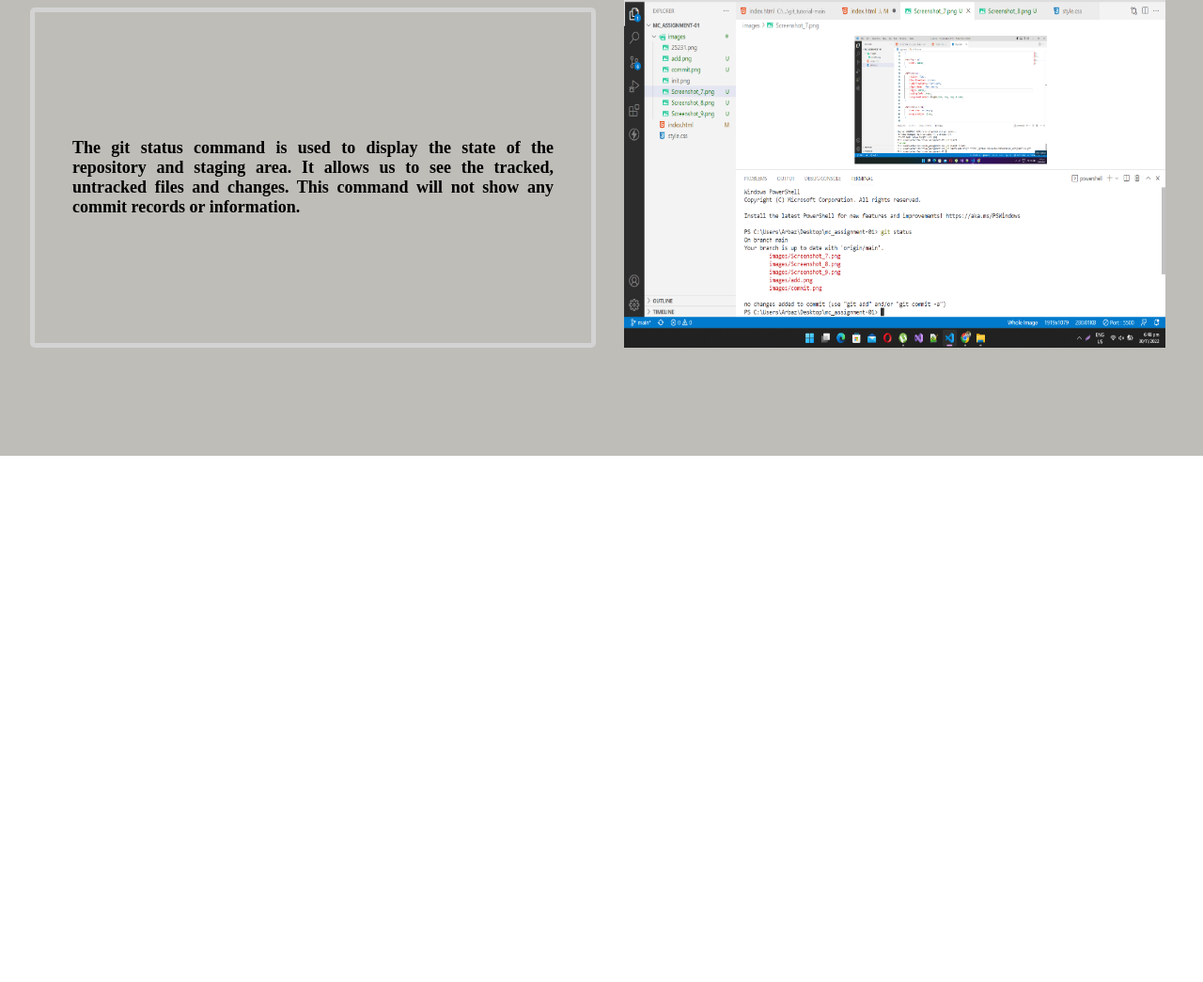
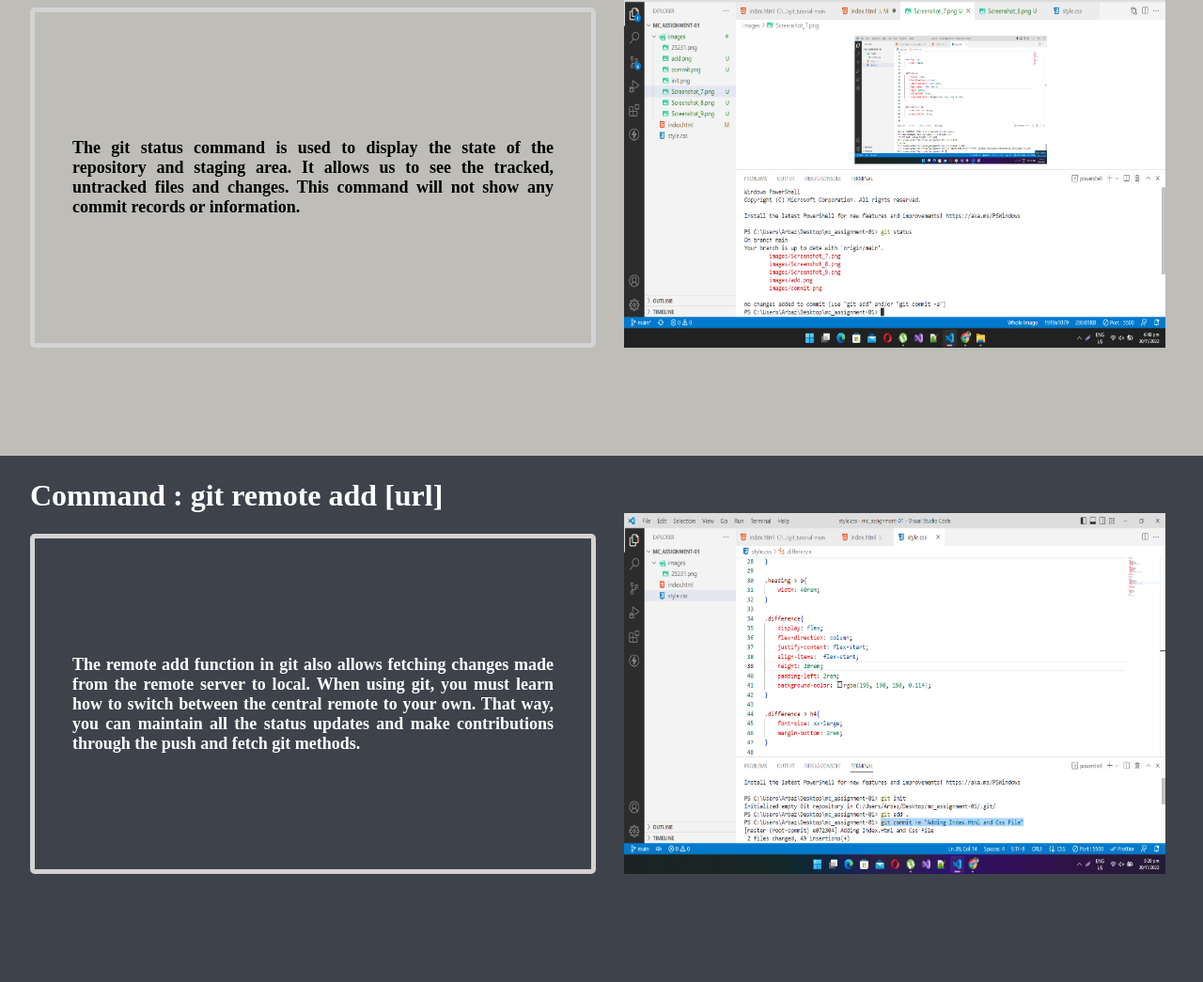
Before and after one commit to malikarbazakram/mc_assignment-01, a plain HTML site: page index.html in a window 1280 px wide. Shown: the part 2678-3723 px from the top of the page at 94% size. Before the commit the page ends 3163 px from the top, so only its background shows below. Drawn offline with Linux system fonts and the light colour scheme.

Commit message:
Adding git remote add instruction And its description

```diff
--- a/index.html
+++ b/index.html
@@ -90,5 +90,18 @@
         </div>
     </div>
 
+
+    <div class="steps1">
+        <h1 style="padding-left: 2rem; padding-top: 1.5rem;">Command : git remote add [url]</h1>
+        <div class="sidebyside">
+            <b class="centerText"><p > The remote add function in git also allows fetching
+                 changes made from the remote server to local. When using git, you must learn how to switch between the central remote to your own. That way, you can maintain all the status
+                 updates and make contributions through the push and fetch git methods.
+
+            </p></b>
+            <img class="imageClass" src="images/commit.png" alt="">
+        </div>
+    </div>
+
 </body>
 </html>
```
